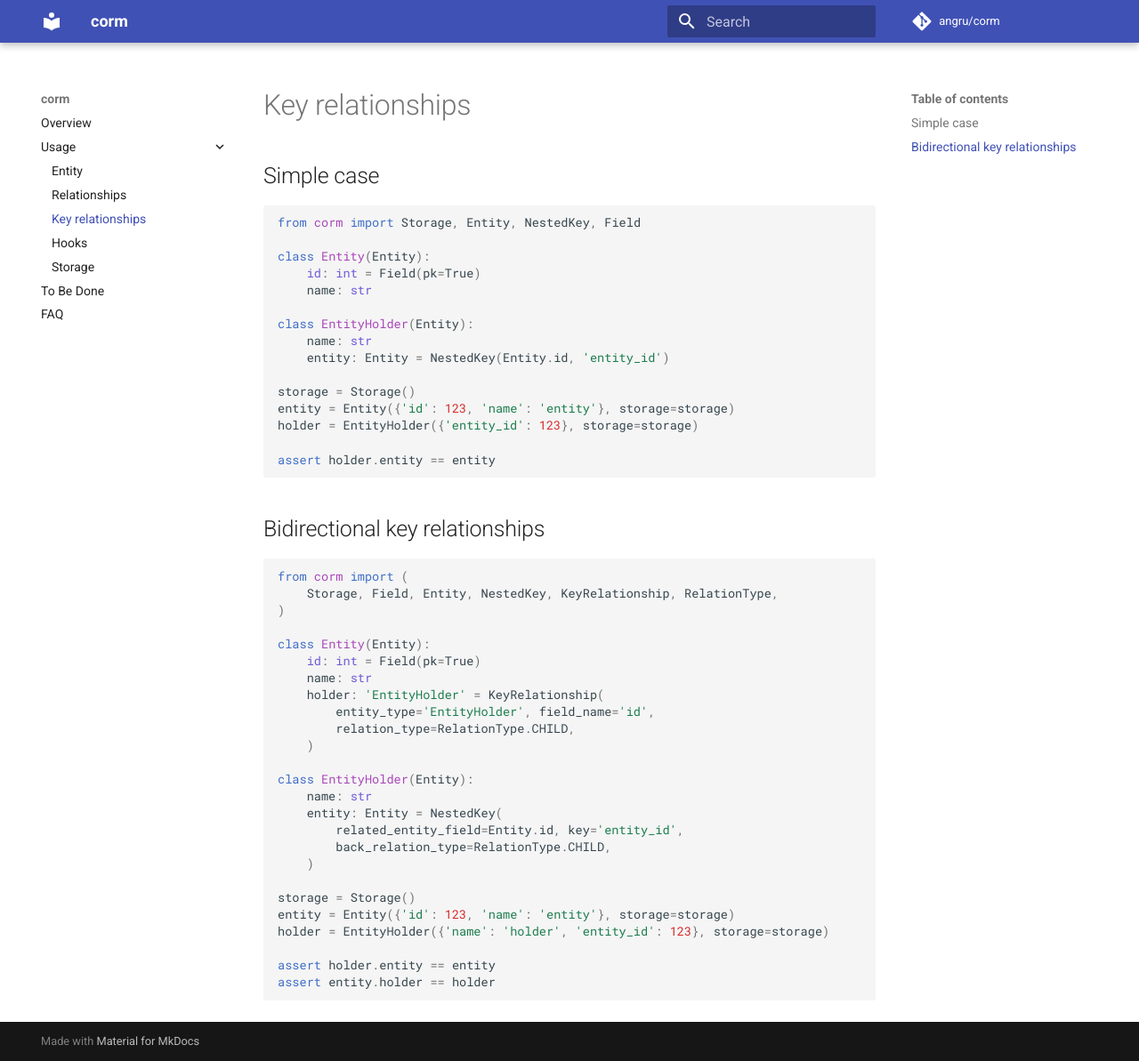
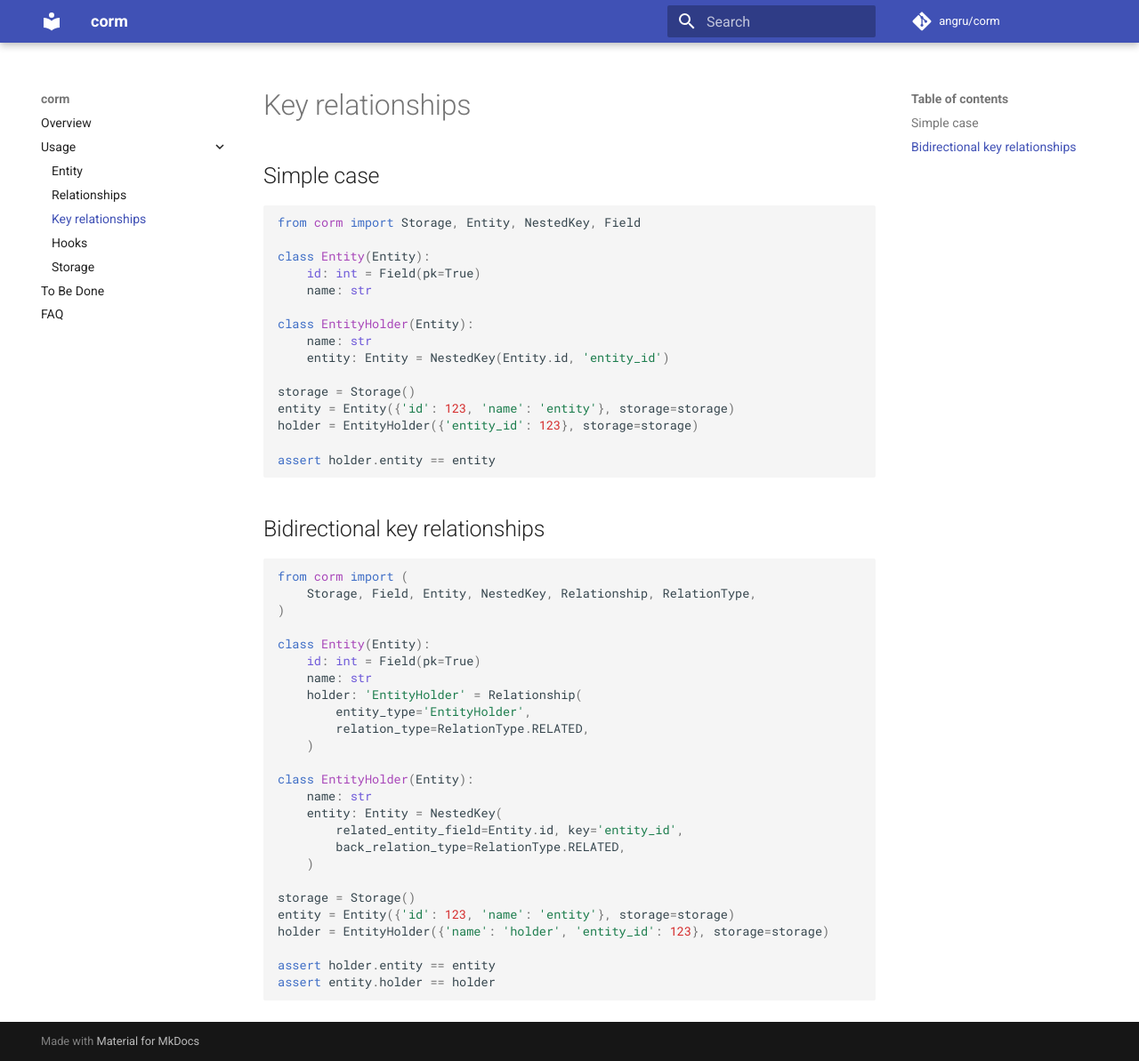
Before and after one commit to angru/corm, an MkDocs documentation site: the page built from docs/usage/key-relationships.md, in a window 1280 px wide and 1193 px high. Shown: the whole window at 89% size. Built offline with MkDocs 1.6.1 and Material for MkDocs 9.7.7, drawn with Linux system fonts in a browser that asks for light colours; comment, search, counter and statistics services are not loaded.

Commit message:
up to date key relations documentation

````diff
--- a/docs/usage/key-relationships.md
+++ b/docs/usage/key-relationships.md
@@ -21,22 +21,22 @@ assert holder.entity == entity
 
 ```python
 from corm import (
-    Storage, Field, Entity, NestedKey, KeyRelationship, RelationType,
+    Storage, Field, Entity, NestedKey, Relationship, RelationType,
 )
 
 class Entity(Entity):
     id: int = Field(pk=True)
     name: str
-    holder: 'EntityHolder' = KeyRelationship(
-        entity_type='EntityHolder', field_name='id',
-        relation_type=RelationType.CHILD,
+    holder: 'EntityHolder' = Relationship(
+        entity_type='EntityHolder',
+        relation_type=RelationType.RELATED,
     )
 
 class EntityHolder(Entity):
     name: str
     entity: Entity = NestedKey(
         related_entity_field=Entity.id, key='entity_id',
-        back_relation_type=RelationType.CHILD,
+        back_relation_type=RelationType.RELATED,
     )
 
 storage = Storage()
````
Also changed, not shown: docs/usage/entity.md (+5 -1 lines).
